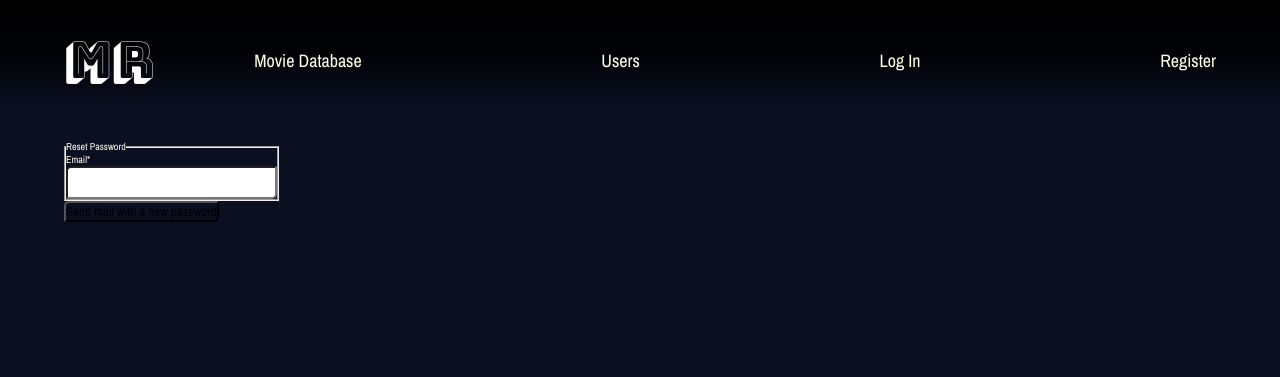
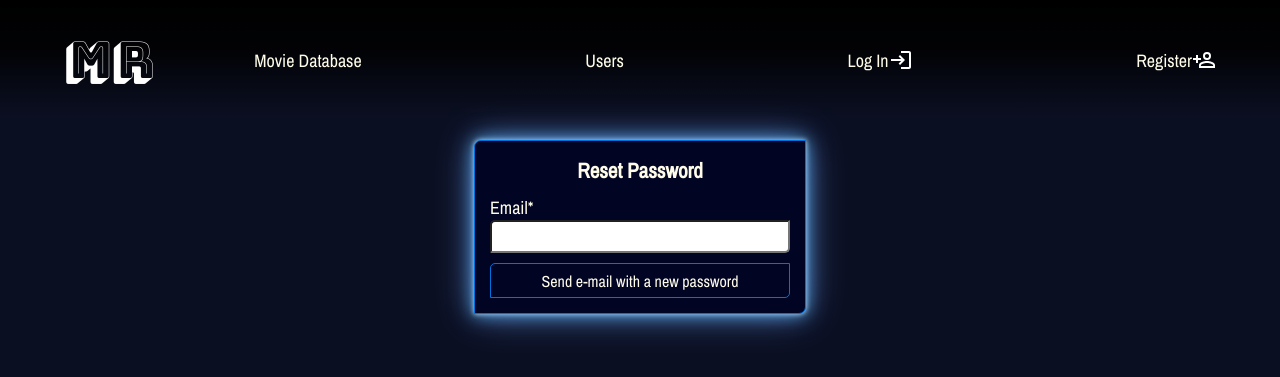
Before and after one commit to MichalG96/MovieRecommender, a Django app: page /password-reset/ in a window 1280 px wide. Shown: the top 377 px of the page. Run offline with Django 3.2, Linux system fonts and the light colour scheme; parts of the project's set-up code (start-up, migrations or seed data) failed here and were passed over; some libraries are stand-ins or nearby versions.

Commit message:
Added icons to navbar

```diff
--- a/mysite/recommender/static/recommender/flexbox.css
+++ b/mysite/recommender/static/recommender/flexbox.css
@@ -332,17 +332,17 @@ form h1 {
   border: 2px solid red;
 }
 
-.login-container, .register-container {
+.login-container, .register-container, .password-reset-container {
   display: flex;
   width: 100%;
   justify-content: center;
 }
 
-.login, .register {
+.login, .register, .password-reset {
   font-size: 1.8rem;
 }
 
-.login form, .register form {
+.login form, .register form, .password-reset form {
   border-radius: 7px 0px 7px 0px;
   border: 1px solid #0072dc;
   padding: 1.5rem;
@@ -352,7 +352,7 @@ form h1 {
   margin-bottom: 3rem;
 }
 
-.login form legend, .register form legend {
+.login form legend, .register form legend, .password-reset legend {
   text-align: center;
   margin-bottom: 1rem;
 }
@@ -367,17 +367,29 @@ form h1 {
   margin: 0.5rem 0 0.2rem 0;
 }
 
-.login button, .register button {
+.password-reset form input {
+  width: 30rem;
+}
+
+.login button, .register button, .password-reset button {
   margin-top: 1rem;
   width: 100%;
   height: 3.5rem;
-  font-size: 1.8rem;
   color: #fffde9;
   border-radius: 5px 0 5px 0;
   border: 1px solid #0072dc;
 }
 
-.login button:hover, .register button:hover {
+.login button, .register button {
+  font-size: 1.8rem;
+}
+
+.password-reset button {
+  font-size: 1.6rem;
+}
+
+
+.login button:hover, .register button:hover, .password-reset button:hover {
   box-shadow: 0 0 40px #82b2ff1b, 0 0 20px #5294ff70,
   0 0 15px #52daffa2, 0 0 5px #ffffff;
   color: white;
--- a/mysite/recommender/static/recommender/navbar.css
+++ b/mysite/recommender/static/recommender/navbar.css
@@ -38,13 +38,17 @@ nav ul {
   align-items: center;
 }
 
+.nav-links li a{
+  display: flex;
+  align-items: center;
+}
+
 #logged-in-mobile,
 #profile-mobile,
 #logout-mobile,
-#search{
+#search {
   display: none;
 }
-
 
 .nav-links li a {
   color: #fffde9;
@@ -122,6 +126,12 @@ nav ul {
   z-index: 1;
 }
 
+.dropdown-content li a {
+  display: flex;
+  align-items: center;
+  justify-content: center;
+}
+
 .show {
   display: block;
 }
@@ -139,13 +149,13 @@ nav ul {
   transition: all 0.45s ease;
 }
 
-li form .form-control{
+li form .form-control {
   height: 2.8rem;
   width: 17rem;
   margin-right: 0.5rem;
 }
 
-li form{
+li form {
   display: flex;
   align-items: center;
 }
--- a/mysite/recommender/static/recommender/small_screen.css
+++ b/mysite/recommender/static/recommender/small_screen.css
@@ -56,4 +56,7 @@
     grid-template-columns: repeat(2, 1fr);
     gap: 3rem 3rem;
   }
+  .register form{
+    margin: 1rem 2rem 0 2rem;
+  }
 }
--- a/mysite/recommender/templates/recommender/base.html
+++ b/mysite/recommender/templates/recommender/base.html
@@ -50,27 +50,38 @@
   <ul class="nav-links">
     {% if user.is_authenticated %}
       <li id="logged-in-mobile">
-        Logged in
-        as {{ user.username |truncatechars:20 }}
-        {# <i class="material-icons">how_to_reg</i> #}
+        <svg xmlns="http://www.w3.org/2000/svg" height="24" viewBox="0 0 24 24" width="24">
+          <path style="fill:#ffffff;" d="M0 0h24v24H0z" fill="none" fill-rule="evenodd"/>
+          <g fill-rule="evenodd">
+            <path d="M9 17l3-2.94c-.39-.04-.68-.06-1-.06-2.67 0-8 1.34-8 4v2h9l-3-3zm2-5c2.21 0 4-1.79 4-4s-1.79-4-4-4-4 1.79-4 4 1.79 4 4 4"/>
+            <path d="M15.47 20.5L12 17l1.4-1.41 2.07 2.08 5.13-5.17 1.4 1.41z"/>
+          </g>
+        </svg>
+        Logged in as {{ user.username |truncatechars:20 }}
       </li>
       <li id="profile-mobile"><a href="{% url 'profile' user.username %}">Profile</a></li>
-      <li id="logout-mobile"><a href="{% url 'logout' %}">Log out</a></li>
+      <li id="logout-mobile"><a href="{% url 'logout' %}">Log out
+        <svg xmlns="http://www.w3.org/2000/svg" xmlns:xlink="http://www.w3.org/1999/xlink" version="1.1" width="24"
+             height="24" viewBox="0 0 24 24">
+          <path style="fill:#ffffff;"
+                d="M16,17V14H9V10H16V7L21,12L16,17M14,2A2,2 0 0,1 16,4V6H14V4H5V20H14V18H16V20A2,2 0 0,1 14,22H5A2,2 0 0,1 3,20V4A2,2 0 0,1 5,2H14Z"/>
+        </svg>
+      </a></li>
     {% endif %}
     <li id="md"><a href="{% url 'all_movies' %}">Movie Database</a></li>
     <li id="search">
-{#      <form action="{% url 'all_movies' %}" method="get">#}
-      <form action="" method="get">
-{#        TODO: this renders only on the MovieList view, because this form is connected to this view only#}
-{#        {% render_field filter.form.title__icontains placeholder="Search for a movie X" class="form-control" %}#}
-        <input
-                type="text"
-                placeholder="Search for a movie X"
-        />
-        <button class="btn btn-normal btn-search" type="submit">
-          Search
-        </button>
-      </form>
+      {#      <form action="{% url 'all_movies' %}" method="get">#}
+      {#      <form action="" method="get">#}
+      {#        TODO: this renders only on the MovieList view, because this form is connected to this view only#}
+      {#        {% render_field filter.form.title__icontains placeholder="Search for a movie X" class="form-control" %}#}
+      {#        <input#}
+      {#                type="text"#}
+      {#                placeholder="Search for a movie X"#}
+      {#        />#}
+      {#        <button class="btn btn-normal btn-search" type="submit">#}
+      {#          Search#}
+      {#        </button>#}
+      {#      </form>#}
     </li>
     {% if user.is_authenticated %}
       <li id="yr"><a href="{% url 'recommend' user.username %}">Your recommendations</a></li>
@@ -80,22 +91,49 @@
       <li id="logged-in-desktop" class="user-actions">
 
         <a onclick="showHideDropdown()" href="#/" class="dropbtn">
-          Logged in
-          as {{ user.username |truncatechars:9 }}
+          <svg xmlns="http://www.w3.org/2000/svg" height="24" viewBox="0 0 24 24" width="24">
+            <path style="fill:#ffffff;" d="M0 0h24v24H0z" fill="none" fill-rule="evenodd"/>
+            <g fill-rule="evenodd">
+              <path d="M9 17l3-2.94c-.39-.04-.68-.06-1-.06-2.67 0-8 1.34-8 4v2h9l-3-3zm2-5c2.21 0 4-1.79 4-4s-1.79-4-4-4-4 1.79-4 4 1.79 4 4 4"/>
+              <path d="M15.47 20.5L12 17l1.4-1.41 2.07 2.08 5.13-5.17 1.4 1.41z"/>
+            </g>
+          </svg>
+          Logged in as {{ user.username |truncatechars:9 }}
           <i id="arrow" class="fa fa-angle-down"></i>
-          {#<i class="material-icons">how_to_reg</i>#}
         </a>
         <ul id="myDropdown" class="dropdown-content">
           <li><a href="{% url 'profile' user.username %}">Profile</a></li>
-          <li><a href="{% url 'logout' %}">Log out</a></li>
+          <li><a href="{% url 'logout' %}">
+            Log out
+            <svg xmlns="http://www.w3.org/2000/svg" xmlns:xlink="http://www.w3.org/1999/xlink" version="1.1" width="24"
+                 height="24" viewBox="0 0 24 24">
+              <path style="fill:#ffffff;"
+                    d="M16,17V14H9V10H16V7L21,12L16,17M14,2A2,2 0 0,1 16,4V6H14V4H5V20H14V18H16V20A2,2 0 0,1 14,22H5A2,2 0 0,1 3,20V4A2,2 0 0,1 5,2H14Z"/>
+            </svg>
+          </a></li>
         </ul>
       </li>
     {% else %}
-      <li id="login"><a href="{% url 'login' %}">Log In</a></li>
-      <li id="register"><a href="{% url 'register' %}">Register</a></li>
+      <li id="login"><a href="{% url 'login' %}">Log In
+        {#        <img src="{% static 'recommender/img/login.svg' %}">#}
+        <svg xmlns="http://www.w3.org/2000/svg" enable-background="new 0 0 24 24" height="24" viewBox="0 0 24 24" width="24">
+          <g>
+            <rect fill="none" height="24" width="24"/>
+          </g>
+          <g>
+            <path style="fill:#ffffff;"
+                  d="M11,7L9.6,8.4l2.6,2.6H2v2h10.2l-2.6,2.6L11,17l5-5L11,7z M20,19h-8v2h8c1.1,0,2-0.9,2-2V5c0-1.1-0.9-2-2-2h-8v2h8V19z"/>
+          </g>
+        </svg>
+      </a></li>
+      <li id="register"><a href="{% url 'register' %}">Register
+        <svg xmlns="http://www.w3.org/2000/svg" xmlns:xlink="http://www.w3.org/1999/xlink" version="1.1" width="24"
+             height="24" viewBox="0 0 24 24">
+          <path style="fill:#ffffff;"
+                d="M15,4A4,4 0 0,0 11,8A4,4 0 0,0 15,12A4,4 0 0,0 19,8A4,4 0 0,0 15,4M15,5.9C16.16,5.9 17.1,6.84 17.1,8C17.1,9.16 16.16,10.1 15,10.1A2.1,2.1 0 0,1 12.9,8A2.1,2.1 0 0,1 15,5.9M4,7V10H1V12H4V15H6V12H9V10H6V7H4M15,13C12.33,13 7,14.33 7,17V20H23V17C23,14.33 17.67,13 15,13M15,14.9C17.97,14.9 21.1,16.36 21.1,17V18.1H8.9V17C8.9,16.36 12,14.9 15,14.9Z"/>
+        </svg>
+      </a></li>
     {% endif %}
-
-
   </ul>
 
   <div class="burger">
@@ -104,7 +142,6 @@
     <div class="line3"></div>
   </div>
 </nav>
-
 
 <div class="container">
   {% if messages %}
--- a/mysite/recommender/templates/recommender/password_reset.html
+++ b/mysite/recommender/templates/recommender/password_reset.html
@@ -1,16 +1,14 @@
 {% extends 'recommender/base.html' %}
 {% load crispy_forms_tags %}
 {% block content %}
-    <div class="content-section">
-        <form method="POST">
-            {%csrf_token%}
-            <fieldset class="form-group">
-                <legend class="border-bottom mb-4">Reset Password</legend>
-                {{form|crispy}}
-            </fieldset>
-            <div class="form-group">
-                <button class="btn btn-outline-info" type="submit">Send mail with a new password</button>
-            </div>
-        </form>
-    </div>
+  <div class="password-reset-container">
+    <section class="password-reset">
+      <form method="POST">
+        {% csrf_token %}
+        <legend class="border-bottom mb-4"><h3>Reset Password</h3></legend>
+        {{ form|crispy }}
+        <button class="btn" type="submit">Send e-mail with a new password</button>
+      </form>
+    </section>
+  </div>
 {% endblock content %}
```
Also changed, not shown: other parts of mysite/recommender/static/recommender/flexbox.css (+31 -4 lines), mysite/recommender/templates/recommender/homepage.html (+26 -15 lines), mysite/recommender/templates/recommender/password_reset_confirm.html (+10 -12 lines), mysite/recommender/static/recommender/img/logged_in.svg (added), mysite/recommender/static/recommender/img/login.svg (added), mysite/recommender/static/recommender/img/register.svg (added), mysite/recommender/static/recommender/img/search.svg (added).
